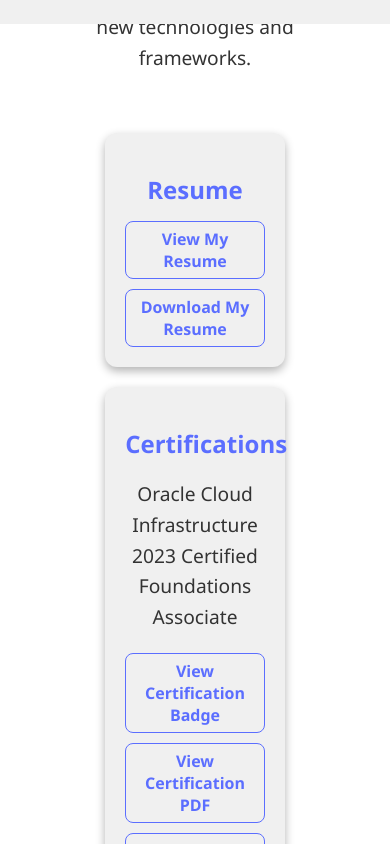
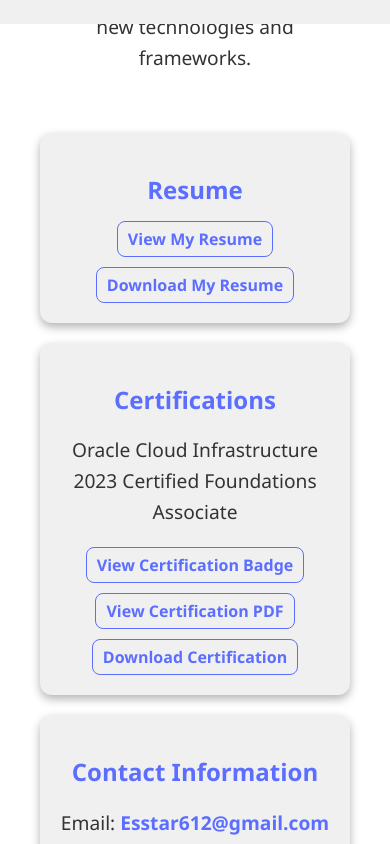
Before and after one commit to Esstar612/my_portfolio, a React (Create React App) app: page /my_portfolio/about in a window 390 px wide. Shown: the part 820-1664 px from the top of the page. Built offline with nearby package versions, Linux system fonts and the light colour scheme.

Commit message:
Update About.css

```diff
--- a/src/pages/About.css
+++ b/src/pages/About.css
@@ -81,3 +81,10 @@
 .about-card a:hover {
     color: var(--text-color);
 }
+
+@media (max-width: 768px) {
+    .about-card {
+        width: 100%; /* Full width on small screens */
+        margin: 10px 0;
+    }
+}
```
